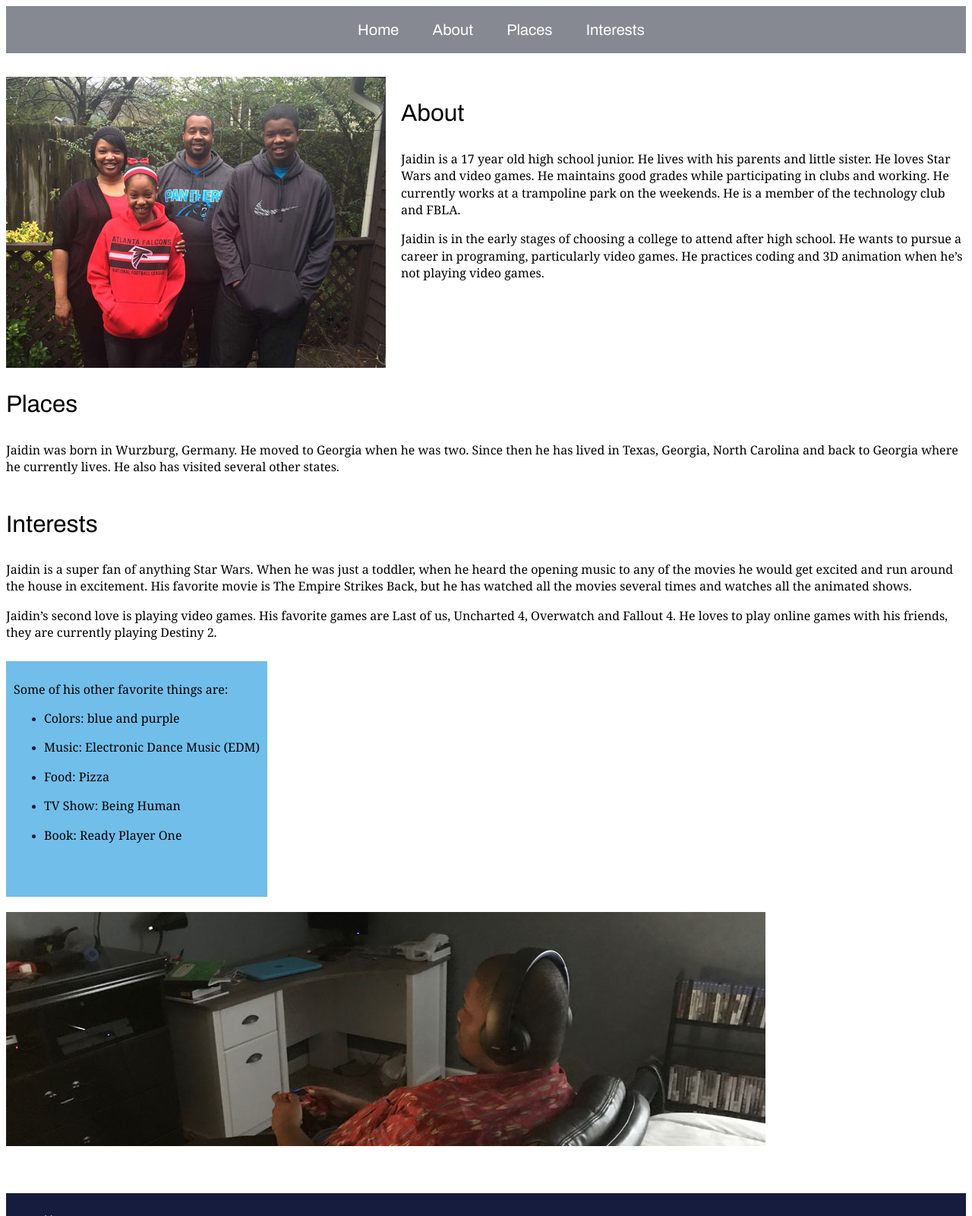
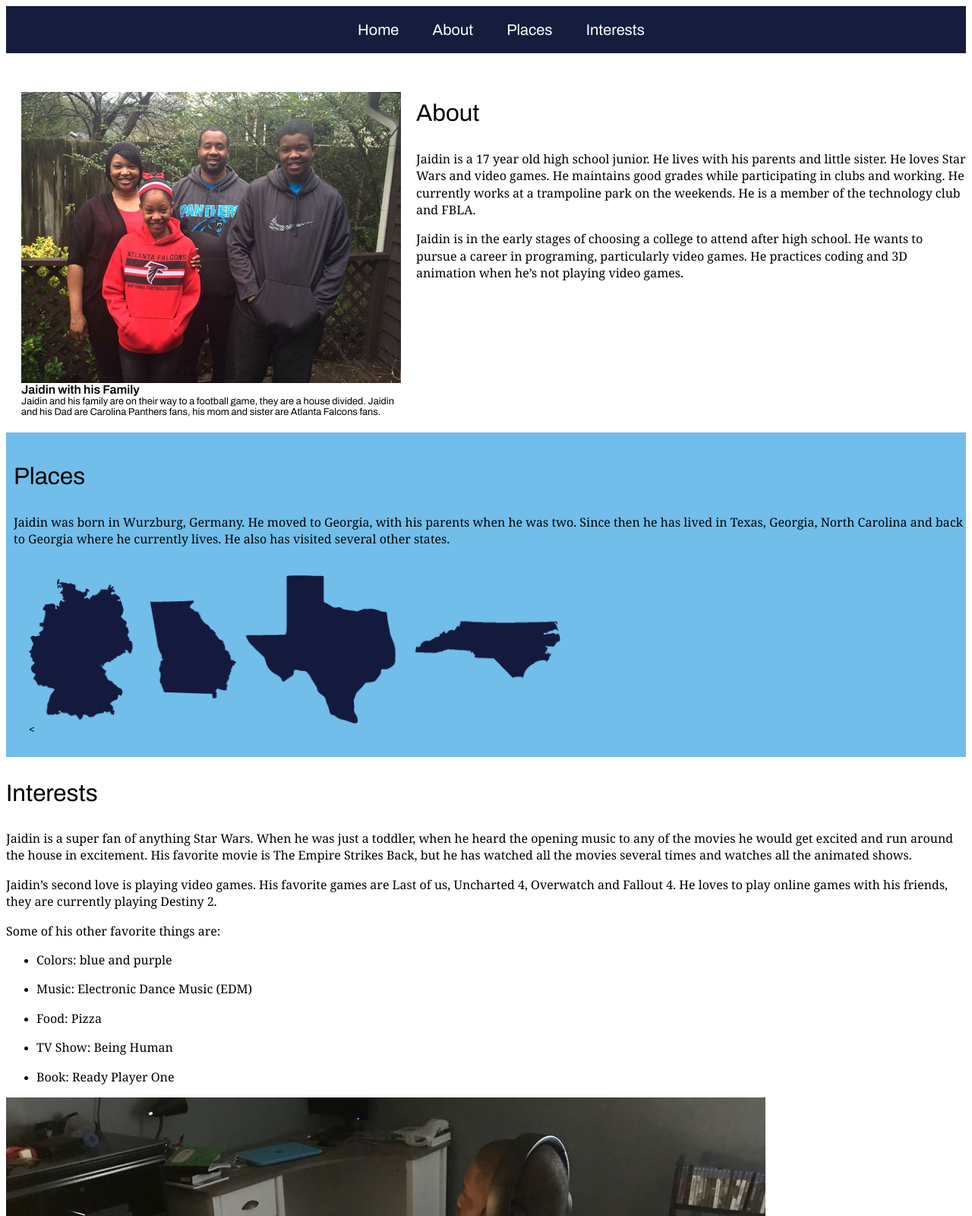
Before and after one commit to jvanderhorst/bioSite, a plain HTML site: page index.html in a window 1280 px wide. Shown: the part 100-1700 px from the top of the page at 76% size. Drawn offline with Linux system fonts and the light colour scheme.

Commit message:
Add files via upload

```diff
--- a/index.html
+++ b/index.html
@@ -42,7 +42,7 @@
 
                 </nav>
 
-
+          <div id="page">
 
             <div id="home" >
 
@@ -53,7 +53,12 @@
 
             <div id="about" >
 
-                <img src="images/family.jpg" alt="Jaidin's Family" />
+                <figure>
+
+                <img src="images/family.jpg" alt="Jaidin's Family" /><br />
+                    <figcaption><h4>Jaidin with his Family</h4>Jaidin and his family are on their way to a football game, they are a house divided. Jaidin and his Dad are Carolina Panthers fans, his mom and sister are Atlanta Falcons fans.</figcaption>
+
+                </figure>
 
 
                 <div class="content">
@@ -70,7 +75,14 @@
 
                 <h3>Places</h3>
 
-                <p>Jaidin was born in Wurzburg, Germany. He moved to Georgia when he was two. Since then he has lived in Texas, Georgia, North Carolina and back to Georgia where he currently lives. He also has visited several other states.</p>
+                <p>Jaidin was born in Wurzburg, Germany. He moved to Georgia, with his parents when he was two. Since then he has lived in Texas, Georgia, North Carolina and back to Georgia where he currently lives. He also has visited several other states.</p>
+
+            <figure>
+
+                <img src="images/places.png" alt="Jaidin's Family" /><br />
+                <figcaption><h4></h4><</figcaption>
+
+                </figure>
 
 
             </div>
@@ -84,7 +96,7 @@
                 <p>Jaidin’s second love is playing video games. His favorite games are Last of us, Uncharted 4, Overwatch and Fallout 4. He loves to play online games with his friends, they are currently playing Destiny 2.</p>
 
 
-                <div class="column1of2">
+
 
                 <p>Some of his other favorite things are:</p>
 
@@ -98,15 +110,20 @@
 
                 </ul>
 
-                </div>
 
-                <div class="column2of2">
+
+
 
                 <img src="images/jdnGaming.jpg" alt="Jaidin playing video games" />
 
-                </div>
 
 
+                <figure>
+
+                <img src="images/starWars.jpg" alt="Jaidin's Star Wars Figures" /><br />
+                    <figcaption><h4></h4></figcaption>
+
+                </figure>
 
 
 
@@ -115,17 +132,11 @@
             </div>
 
 
+                </div>
 
 
 
 
-        <figure>
-           <img src="" alt="" width="300" height="auto" />
-
-           <figcaption></figcaption>
-
-
-        </figure>
 
             <footer>
                 <ul>
--- a/styles.css
+++ b/styles.css
@@ -4,7 +4,7 @@ body {
 }
 
 #container {
-    max-width: 1500px;
+    max-width: ;
     margin: 0 auto;
     position: relative;
 }
@@ -43,6 +43,12 @@ h3 {
     font-weight: 400;
 }
 
+h4 {
+    font-size: 1.25em;
+    padding: 0;
+    margin: 0;
+}
+
 
 
 header {
@@ -67,10 +73,7 @@ nav {
     font-size: 1.25em;
     width: 100%;
     text-align: center;
-    background-color: #868991;
-
-
-
+    background-color: #151c3e;
 }
 
 
@@ -81,9 +84,12 @@ nav li {
 }
 
 nav ul li a {
+    transition: 0.4s;
     color: #fff;
+    font-size: 20px;
     text-decoration: none;
-    margin: 20px;
+    padding: 0 10px;
+    margin: 0 10px;
 
 }
 
@@ -92,53 +98,67 @@ nav ul li a:visited {
 }
 
 nav ul li a:hover {
-    color: #71beea;
-    background-color: #151c3e;
+    background-color: #71beea;
+    color: #151c3e;
     padding: 20px 10px;
-    margin: 10px;
 
 
 }
 
+#page {
+    overflow: auto;
+    max-width: 1500px ;
+    margin: 0 auto;
+    position: relative;
+}
+
+figure {
+    display: inline-block;
+    margin: 20px;
+    float: left;
+}
+
+figure img {
+    vertical-align: top;
+    width: 500px;
+}
+
+figure figcaption {
+     width: 500px;
+   /* background-color: rgba(134, 137, 145, .25);*/
+    font-size: .80em;
+}
+
+
+
 #about {
     overflow: auto;
+
 }
 
-#about img {
-    float: left;
-    margin-right: 20px;
-}
+
 
 #about .content {
 
 }
 
-#interests {
+#places {
     width: 100%;
+    background-color: #71beea;
+    padding: 10px 10px;
     overflow: auto;
+
 }
 
-.column1of2 {
-    float: left;
-    margin: 10px 0;
-    padding: 10px;
-    background-color: #71beea;
-    color: #151c3e;
-    height: 290px;
+#places img {
+    width: 700px;
+
+
 }
 
-.column2of2 {
-    float: left;
-    margin: 10px 0;
+#interests {
+
 }
-
-
-
-
-
-
-
-
 
 footer {
     background-color: #151c3e;
@@ -147,8 +167,6 @@ footer {
 
 }
 
-
-
 footer ul li {
     list-style: none;
 }
@@ -156,8 +174,6 @@ footer ul li {
 footer ul li a {
     color: #71beea;
     text-decoration: none;
-
-
 }
 
 .box{
@@ -171,26 +187,3 @@ footer ul li a {
     margin: 10px;
     padding-top: 10px;
 }
-
-
-.purple{
-    color: #71beea;
-	background: #151c3e;
-}
-.blue{
-    color: #151c3e;
-	background: #71beea;
-}
-.gray{
-    color: #fff;
-	background: #868991;
-}
-
-
-.archivo p {
-    font-family: 'Archivo', sans-serif;
-}
-
-.noto-serif h3 {
-    font-family: 'Noto Serif', serif;
-}
```
Also changed, not shown: images/GA.png (added), images/GE.png (added), images/NC.png (added), images/TX.png (added), images/places.png (added).
